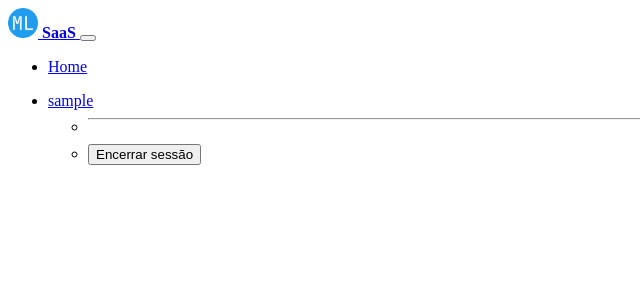
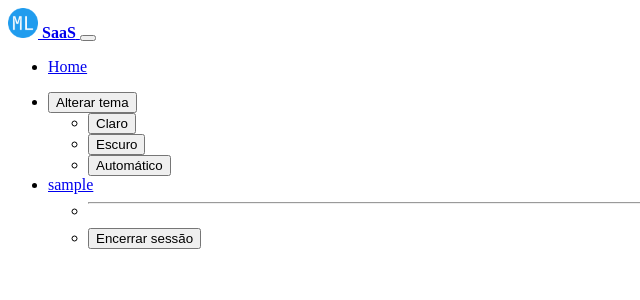
Before and after one commit to newtmagalhaes/ml-saas, a Django app: template django/shared/templates/base/components/navbar.html in a window 1280 px wide. Shown: the top 300 px of the page, without its empty margins (0-640 px from the left). Run offline with Django 5.2, Linux system fonts and the light colour scheme; the template is opened without the code that fills it, so the values that code supplies are empty; the visitor is signed in with stand-in values (Sample User, id 1); some libraries are stand-ins or nearby versions.

Commit message:
feat: adiciona toogle de tema de cor

```diff
--- a/django/project/settings.py
+++ b/django/project/settings.py
@@ -147,6 +147,6 @@ STATICFILES_DIRS = [
 # Django Bootstrap 5
 # https://django-bootstrap5.readthedocs.io/en/latest/settings.html
 BOOTSTRAP5 = {
-    'color_mode': 'dark',
+    'color_mode': 'auto',
     'javascript_in_head': True,
 }
--- a/django/shared/templates/base/bootstrap.html
+++ b/django/shared/templates/base/bootstrap.html
@@ -24,3 +24,7 @@
     {% block footer %}{% endblock footer %}
 </div>
 {% endblock bootstrap5_content %}
+
+{% block bootstrap5_extra_script %}
+<script defer type="text/javascript" src="{% static "common/color-selector.js" %}" crossorigin="anonymous"></script>
+{% endblock bootstrap5_extra_script %}
--- /dev/null
+++ b/django/shared/templates/base/components/dropdown_theme_toogle.html
@@ -0,0 +1,27 @@
+<div class="dropdown">
+  <button class="btn btn-link dropdown-toogle" id="dropdown-theme-btn" data-bs-toggle="dropdown" type="button" aria-expanded="false">
+    <i id="dropdown-theme-btn-icon"></i>
+    <span class="d-lg-none ms-2" id="bd-theme-text">Alterar tema</span>
+  </button>
+
+  <ul class="dropdown-menu">
+    <li>
+      <button data-bs-theme-value="light" type="button" class="dropdown-item d-flex align-items-center">
+        <i class="bi bi-sun-fill"></i>
+        Claro
+      </button>
+    </li>
+    <li>
+      <button data-bs-theme-value="dark" type="button" class="dropdown-item d-flex align-items-center">
+        <i class="bi bi-moon"></i>
+        Escuro
+      </button>
+    </li>
+    <li>
+      <button data-bs-theme-value="auto" type="button" class="dropdown-item d-flex align-items-center">
+        <i class="bi bi-circle-half"></i>
+        Automático
+      </button>
+    </li>
+  </ul>
+</div>
--- a/django/shared/templates/base/components/navbar.html
+++ b/django/shared/templates/base/components/navbar.html
@@ -22,6 +22,9 @@
     </div>
 
     <ul class="navbar-nav">
+      <li class="nav-item">
+        {% include "base/components/dropdown_theme_toogle.html" %}
+      </li>
       {% if user.is_anonymous %}
       <li class="nav-item">
         <a class="btn btn-outline-success" href="{% url LOGIN_URL %}">
```
Also changed, not shown: django/shared/static/common/color-selector.js (added, +79 -0 lines).
